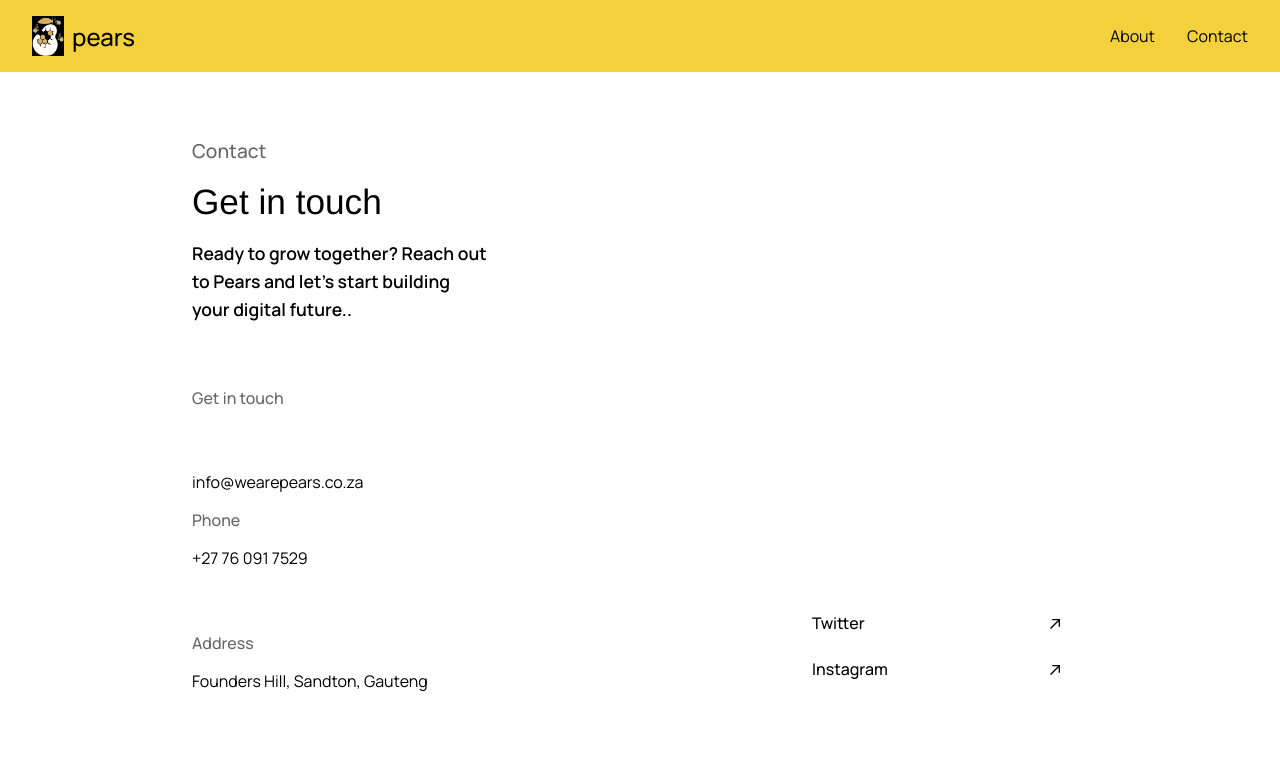
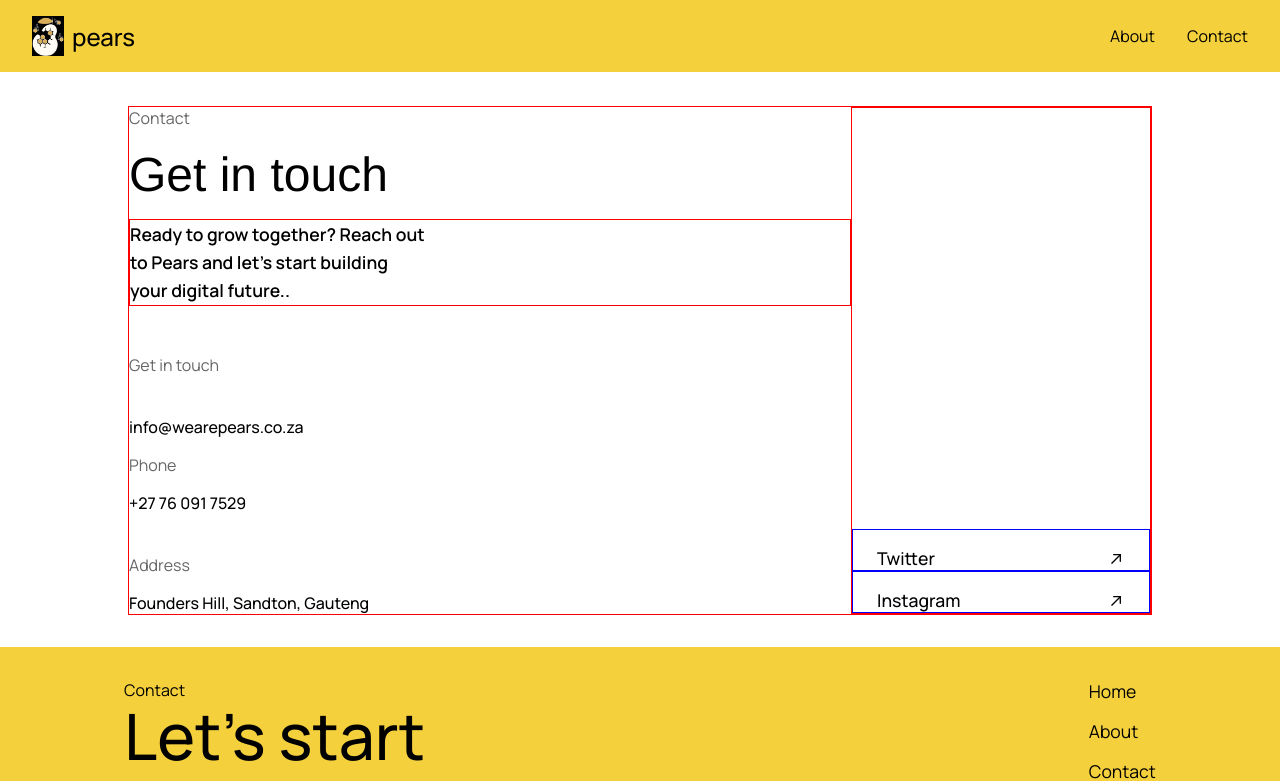
Before and after one commit to Pears-co-za/pears.co.za, a React (Create React App) app: page /contact in a window 1280 px wide. Shown: the top 781 px of the page. Built offline with nearby package versions, Linux system fonts and the light colour scheme.

Commit message:
new layout 2

```diff
--- a/src/App.jsx
+++ b/src/App.jsx
@@ -4,7 +4,7 @@ import Navbar from "./components/layout/Navbar";
 import Footer from "./components/layout/Footer";
 import Home from './components/pages/Home';
 import Contact from './components/pages/Contact';
-import ErrorNotFound from './components/pages/ErrorNotFound';
+import PageNotFound from './components/pages/PageNotFound';
 
 function App() {
     return (
@@ -14,7 +14,7 @@ function App() {
                 <Route path="/" element={<Home />} />
                 {/* <Route path="/about" element={<About />} /> */}
                 <Route path="/contact" element={<Contact />} />
-                <Route path="*" element={<ErrorNotFound />} /> {/* Catch-all route */}
+                <Route path="*" element={<PageNotFound />} /> {/* Catch-all route */}
             </Routes>
             <Footer />
         </Router>
--- a/src/components/modules/contact.module.css
+++ b/src/components/modules/contact.module.css
@@ -1,12 +1,8 @@
 /* MyComponent.module.css */
 .paragraphs {
     color: #666666;
-    font-weight: 500;
+    font-weight: 400;
     font-size: 1rem;
-}
-
-.largeText {
-    font-size: 1.2rem;
 }
 
 #span {
@@ -14,9 +10,19 @@
 }
 
 .address {
+    margin-top: 2.5rem;
     margin-bottom: 1rem;
 }
 
 .phone {
     margin: 1rem 0;
 }
+
+#getInTouch {
+    margin-top: 3rem;
+    margin-bottom: 2.5rem;
+}
+
+#blackText {
+    font-weight:450;
+}
--- a/src/components/pages/Contact.jsx
+++ b/src/components/pages/Contact.jsx
@@ -14,18 +14,8 @@ import {
 function Contact() {
     return (
         <StyledContactContainer>
-            {/* <FadeIn>
-                    <StyledDisplayHeading>
-                        Inspired by nature, driven by technology, perfected in
-                        partnership.
-                        <StyledHightlightText>
-                            Welcome to Pears.
-                        </StyledHightlightText>
-                    </StyledDisplayHeading>
-                </FadeIn> */}
 
             <FadeIn delay={200}>
-                {/* <div className="contactUsContainer"> */}
 
                 <StyledDisplayHeading>
 
@@ -43,17 +33,21 @@ function Contact() {
                             </StyledH2>
                         </div>
 
-                        <p className={`${styles.paragraphs}`}>Get in touch</p>
+                        <p id={`${styles.getInTouch}`} className={`${styles.paragraphs}`}>
+                            Get in touch
+                        </p>
 
                         <div>
-                            <p>info@wearepears.co.za</p>
+                            <p id={`${styles.blackText}`} >info@wearepears.co.za</p>
                             <p className={`${styles.paragraphs} ${styles.phone} `}>Phone</p>
-                            <p>+27 76 091 7529</p>
+                            <p id={`${styles.blackText}`}>+27 76 091 7529</p>
                         </div>
 
                         <div>
-                            <p className={`${styles.paragraphs} ${styles.address} `}>Address</p>
-                            <p>Founders Hill, Sandton, Gauteng</p>
+                            <p className={`${styles.paragraphs} ${styles.address}`}>
+                                Address
+                            </p>
+                            <p id={`${styles.blackText}`} >Founders Hill, Sandton, Gauteng</p>
                         </div>
                     </LeftPanel>
 
@@ -63,16 +57,10 @@ function Contact() {
                     </RightPanel>
 
                 </StyledDisplayHeading>
+
             </FadeIn>
 
-            {/* <FadeIn delay={400}>
-                    <StyledServicesSection>
-                    <p>Services</p>
-                    <Accordion />
-                    </StyledServicesSection>
-                </FadeIn> */}
-
-        </StyledContactContainer>
+        </StyledContactContainer >
     );
 }
 
--- a/src/components/pages/ErrorNotFound.jsx
+++ b/src/components/pages/PageNotFound.jsx
@@ -9,7 +9,7 @@ import {
 import { GoHomeButtonCTA } from "../common/ButtonCTA";
 import FadeIn from "../common/FadeIn";
 
-const ErrorNotFound = () => {
+const PageNotFound = () => {
     return (
         <Styled404Container>
             <FadeIn delay={200}>
@@ -30,4 +30,4 @@ const ErrorNotFound = () => {
     );
 };
 
-export default ErrorNotFound;
+export default PageNotFound;
--- a/src/styles/ButtonCTA.styles.js
+++ b/src/styles/ButtonCTA.styles.js
@@ -31,15 +31,16 @@ export const StyledButton = styled(Link)`
 
 export const StyledSocialMediaButton = styled(Link)`
   color: black;
-  padding: 0.75rem 1.5rem;
+  padding: 1rem 1.5rem 0rem;
   text-decoration: none;
-  font-weight:450;
+  font-weight:500;
   display: flex;
   align-items: center;
   justify-content: space-between;
   min-width: 50%;
-  //border: 1px solid red;
+  border: 1px solid blue;
   transition: all 0.2s ease;
+  font-size: 1.1rem;
 
   svg {
     transform: rotate(-45deg);
--- a/src/styles/Contact.styles.js
+++ b/src/styles/Contact.styles.js
@@ -3,22 +3,32 @@ import styled from "styled-components";
 
 export const StyledContactContainer = styled.div`
     padding: 2rem 14rem;
-       @media only screen and (max-width: 1540px){
+    @media only screen and (max-width: 1540px){
         padding: 2rem 8rem;
+    }
+
+    @media only screen and (max-width: 500px){
+        //height: 90vh;
+        border: 1px black dotted;
+        padding: 2rem 1rem;
     }
 `;
 
 export const StyledDisplayHeading = styled.div`
     display:flex;
-    padding: 2rem 4rem;
-    height: 60vh;
-   // border: 1px red solid;
+    // padding: 2rem 4rem;
+    //height: 60vh;
+    border: 1px red solid;
+    flex-wrap: wrap;
 
     // 0 - 1540px (width) & 0 - 890px (height)
     @media only screen and (max-width: 1540px) and (max-height: 890px){
-        height: 85vh;
-        //border: 2px black dotted;
-        flex-wrap: wrap;
+        //height: 85vh;
+    }
+
+    @media only screen and (max-width: 500px){
+        border: 1px red solid;
+        padding: 0rem 4rem;
     }
 
 `;
@@ -35,15 +45,20 @@ export const LeftPanel = styled.div`
 export const RightPanel = styled.div`
     display:flex;
     flex-direction: column;
-    height: 90%;
+    //height: 90%;
     justify-content: flex-end;
-    //border: 1px yellow solid;
+    border: 1px red solid;
     flex: 0 0 300px;
 
     @media only screen and (max-width: 870px){
         justify-content: flex-start;
         flex-shrink: 2;
         min-width: 200px
+    }
+
+    @media only screen and (max-width: 500px){
+        border: 1px black dotted;
+        height: fit-content;
     }
 `;
 
@@ -54,7 +69,7 @@ export const StyledH1 = styled.h1`
     font-family: "Century", "Helvetica", sans-serif;
 
     @media only screen and (max-width: 1540px){
-        font-size: 2.2rem;
+        font-size: 3rem;
     }
 `;
 
@@ -65,6 +80,7 @@ export const StyledH2 = styled.h2`
 
     @media only screen and (max-width: 1540px){
         font-size: 1.1rem;
+        border: 1px red solid;
     }
 `;
 
```
Also changed, not shown: src/components/pages/ErrorPage404.jsx (added, +31 -0 lines), 1 other file (tests, documents, lock files or other folders).
